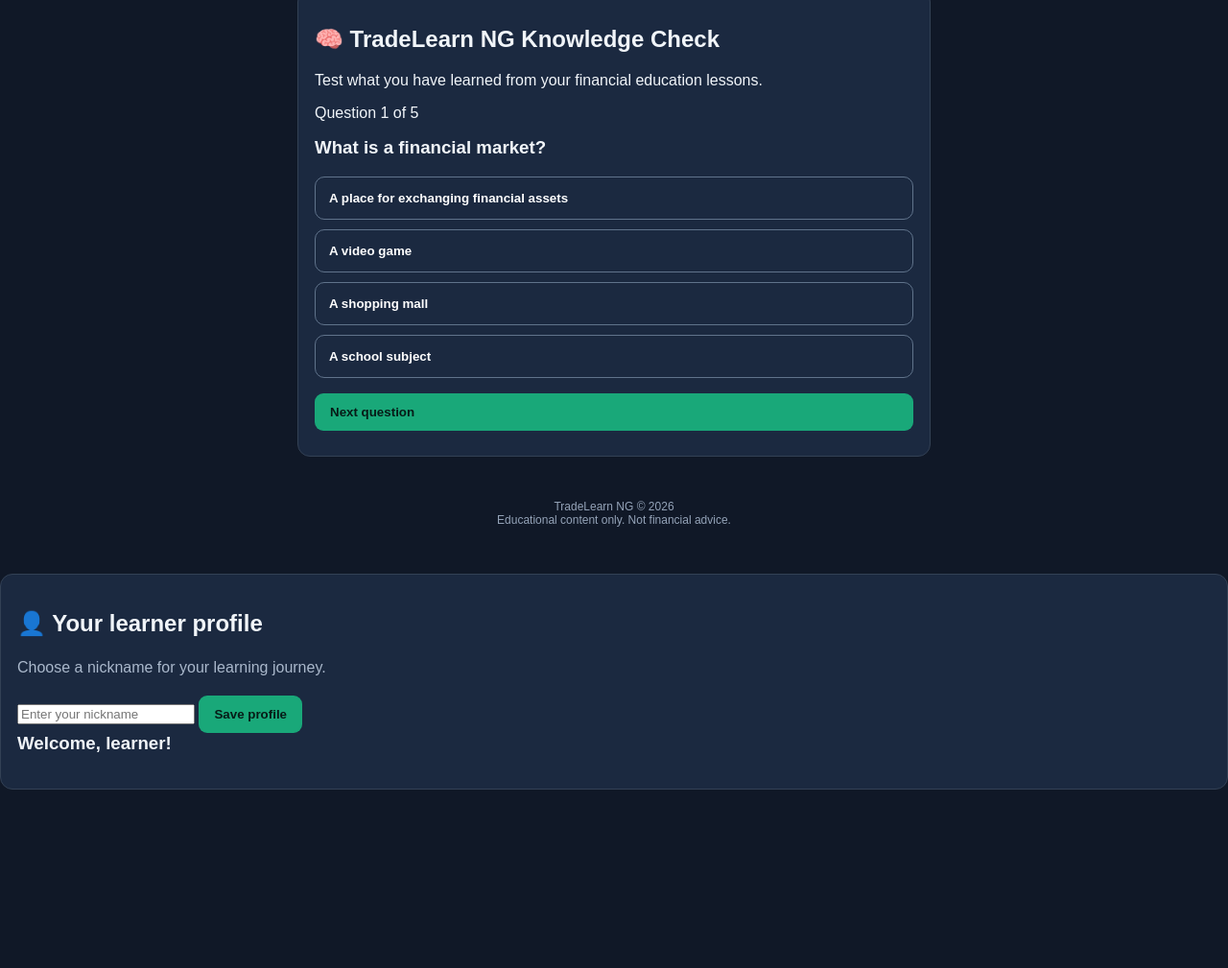
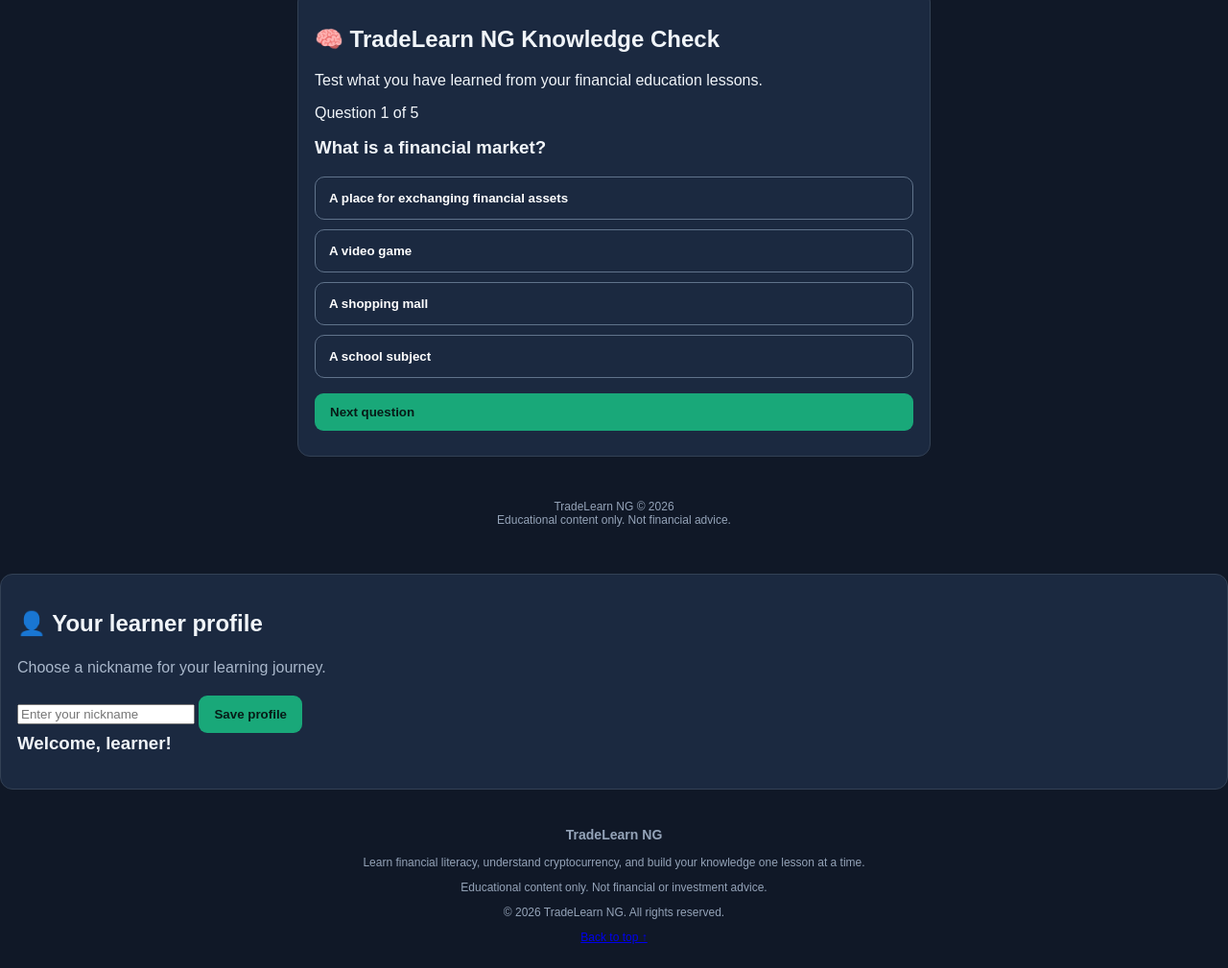
Before and after one commit to oluwafemisanusi01-netizen/tradelearn-ng, a plain HTML site: page index.html in a window 1280 px wide. Shown: the part 2076-3085 px from the top of the page at 96% size. Before the commit the page ends 2899 px from the top, so only its background shows below. Drawn offline with Linux system fonts and the light colour scheme.

Commit message:
Update index.html

```diff
--- a/index.html
+++ b/index.html
@@ -758,5 +758,23 @@ window.addEventListener("DOMContentLoaded", function() {
   }
 });
 </script>
+  <footer class="site-footer">
+  <h3>TradeLearn NG</h3>
+
+  <p>
+    Learn financial literacy, understand cryptocurrency,
+    and build your knowledge one lesson at a time.
+  </p>
+
+  <p>
+    Educational content only. Not financial or investment advice.
+  </p>
+
+  <p>
+    © 2026 TradeLearn NG. All rights reserved.
+  </p>
+
+  <a href="#top">Back to top ↑</a>
+</footer>
 </body>
 </html>
```
